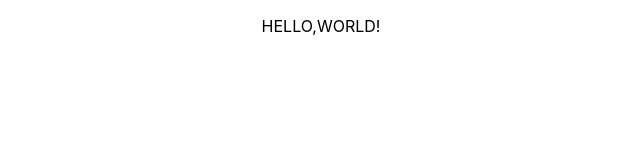
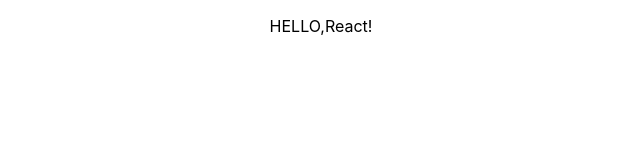
Before and after one commit to kawasakiCat/ai-assistant, a React (Create React App) app: page / in a window 1280 px wide. Shown: the top 160 px of the page, without its empty margins (319-959 px from the left). Built offline with nearby package versions, Linux system fonts and the light colour scheme.

Commit message:
ブランチ名を変えてもコミットできるかテスト

```diff
--- a/src/App.js
+++ b/src/App.js
@@ -3,7 +3,7 @@ import './App.css';
 function App() {
   return (
     <div className="App">
-      <p>HELLO,WORLD!</p>
+      <p>HELLO,React!</p>
     </div>
   );
 }
```
